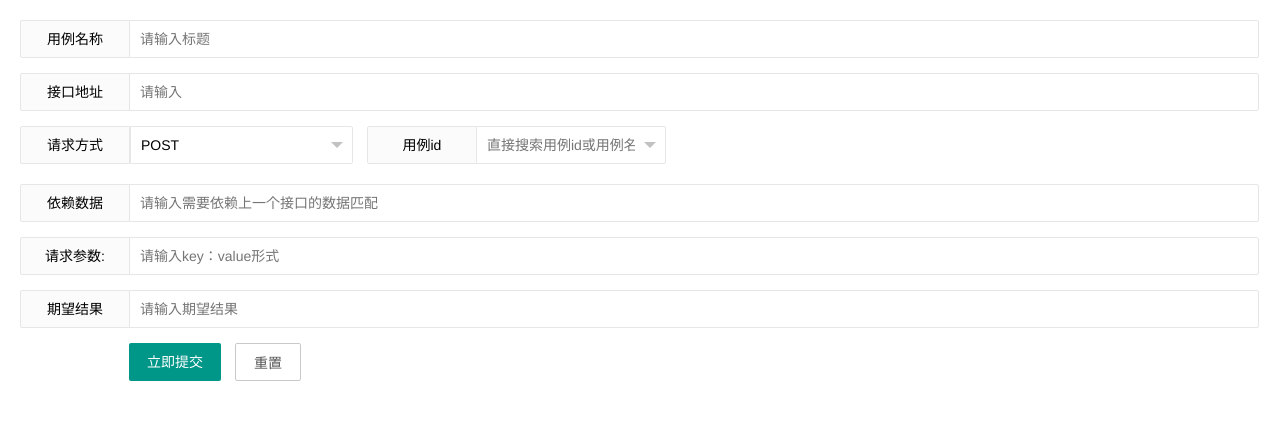
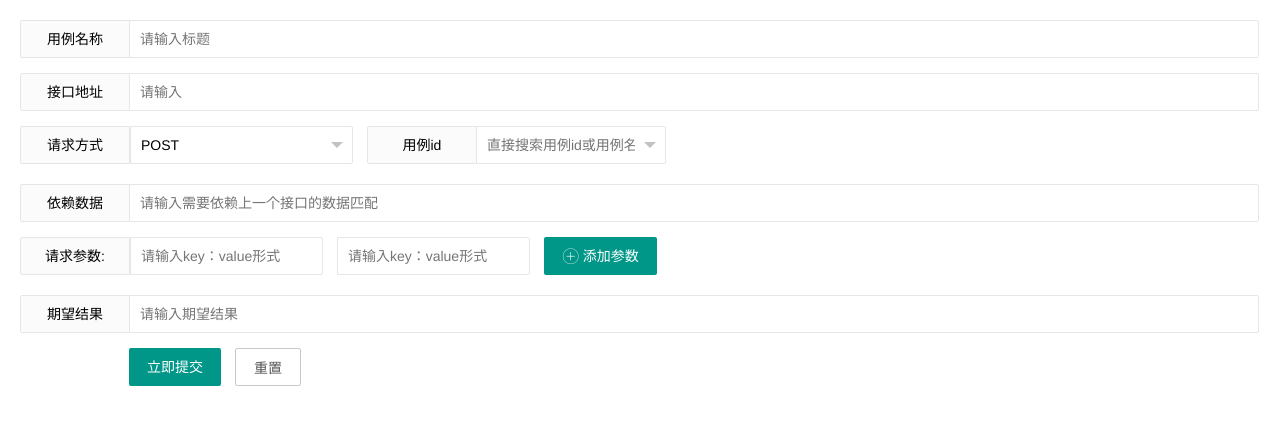
Before and after one commit to TesterEngineer/InterfaceAutoTest, a Django app: template templates/testcase-add.html in a window 1280 px wide. Shown: the top 425 px of the page. Run offline with Django 3.2, Linux system fonts and the light colour scheme; the template is opened without the code that fills it, so the values that code supplies are empty; some libraries are stand-ins or nearby versions.

Commit message:
页面修改

```diff
--- a/templates/environ-list.html
+++ b/templates/environ-list.html
@@ -207,7 +207,10 @@
 
 
             layer.confirm('确认要删除吗？', function () {
-
+                  if(ids.length == 0){
+                    layer.open({"title":"没有删除的数据",content:"请确定要删除的数据！！"});
+                    return;
+                }
                 var data = {"ids": ids.join()};
                 //捉到所有被选中的，发异步进行删除
                 $.post("/api/environDelete/0/", data, function (data) {
--- a/templates/project-list.html
+++ b/templates/project-list.html
@@ -165,6 +165,10 @@
             var data = tableCheck.getData();
 
             layer.confirm('确认要删除吗？', function () {
+                  if(ids.length == 0){
+                    layer.open({"title":"没有删除的数据",content:"请确定要删除的数据！！"});
+                    return;
+                }
                 var data = {"ids": ids.join()};
                 //捉到所有被选中的，发异步进行删除
                 $.post("/api/projectDelete/0/", data, function (data) {
--- a/templates/testCase-list.html
+++ b/templates/testCase-list.html
@@ -336,7 +336,10 @@
 
 
             layer.confirm('确认要删除吗？', function () {
-
+                if(ids.length == 0){
+                    layer.open({"title":"没有删除的数据",content:"请确定要删除的数据！！"});
+                    return;
+                }
                 var data = {"ids": ids.join()};
                 //捉到所有被选中的，发异步进行删除
                 $.post("/api/testcaseDelete/0/", data, function (data) {
--- a/templates/testcase-add.html
+++ b/templates/testcase-add.html
@@ -77,11 +77,23 @@
     <div id="body">
         <div class="layui-form-item">
             <label class="layui-form-label">请求参数:</label>
-            <div class="layui-input-block">
+            <div class="layui-input-block" id="paramEdit">
                 <input type="text" name="req_param" lay-verify="required" placeholder="请输入key：value形式"
                        autocomplete="off" class="layui-input" value="{{ testcase_info.req_param }}">
             </div>
-
+            <div id="param">
+                 <div class="layui-inline">
+                    <input type="text" name="req_param" lay-verify="required" placeholder="请输入key：value形式"
+                           autocomplete="off" class="layui-input">
+                </div>
+                <div class="layui-inline">
+                    <input type="text" name="req_param" lay-verify="required" placeholder="请输入key：value形式"
+                           autocomplete="off" class="layui-input">
+                </div>
+                <div class="layui-inline">
+                    <button class="layui-btn" id="layui-btn"><i class="layui-icon"></i>添加参数</button>
+                </div>
+            </div>
         </div>
     </div>
     <div class="layui-form-item">
@@ -169,6 +181,17 @@
                 }
             });
         }
+
+
+         var id = $("input:hidden[name='id']").val();
+         if (id.length > 0){
+               $("#param").attr("style","display:none");
+               $("#paramEdit").attr("style","display:block");
+         } else {
+              $("#paramEdit").attr("style","display:none");
+              $("#param").attr("style","display:block");
+         }
+
 
 
         var count = 1;
```
